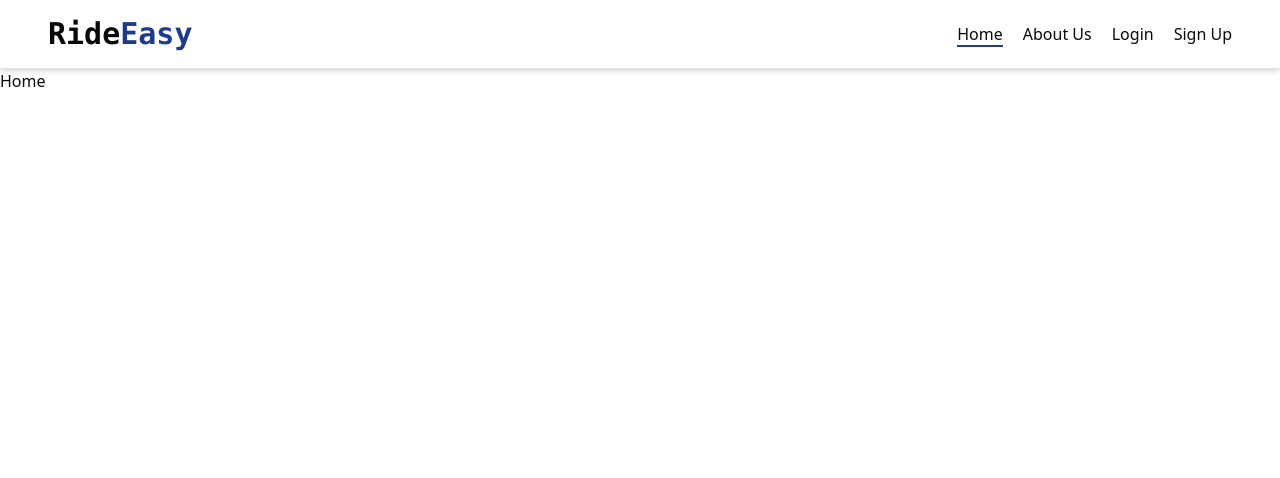
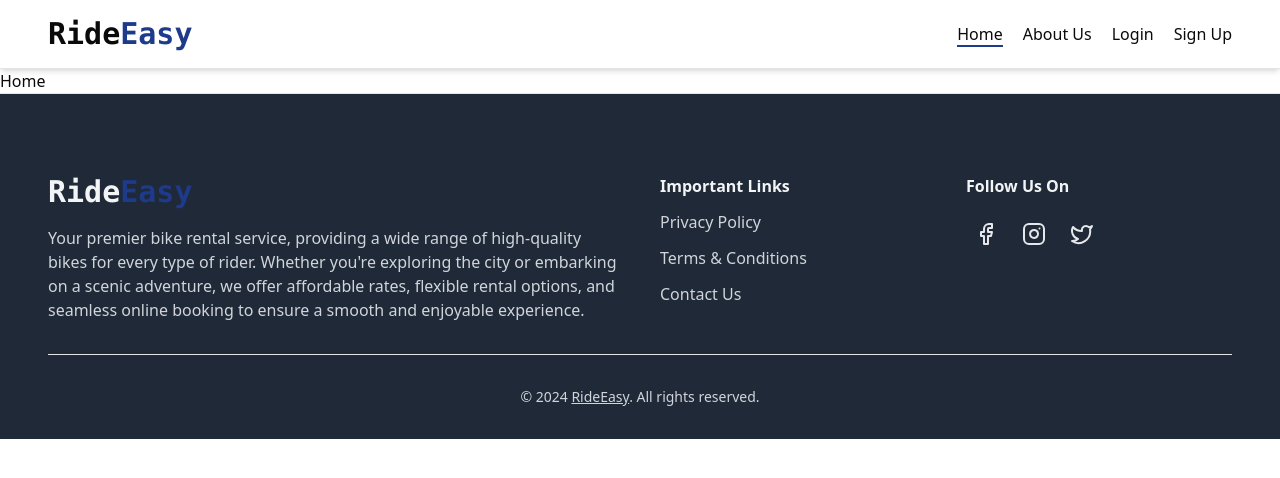
Before and after one commit to imtiazsakib15/bike-rental-service-client, a React (Vite) app: page / in a window 1280 px wide. Shown: the top 478 px of the page. Built offline with nearby package versions, Linux system fonts and the light colour scheme.

Commit message:
footer added

```diff
--- /dev/null
+++ b/src/components/custom/Footer/Footer.tsx
@@ -0,0 +1,70 @@
+import { Link } from "react-router-dom";
+import Container from "../Container";
+import { Facebook, Instagram, Twitter } from "lucide-react";
+import FooterLink from "./FooterLink";
+import SocialIcon from "./SocialIcon";
+
+const Footer = () => {
+  const currentYear = new Date().getFullYear();
+
+  return (
+    <footer className="bg-gray-800 pt-10 sm:pt-14 lg:pt-20 border-t">
+      <Container>
+        <div className="grid grid-cols-2 md:grid-cols-4 pb-5 sm:pb-8 gap-10">
+          <div className="col-span-2">
+            <Link to={"/"}>
+              <h3 className="text-2xl sm:text-3xl font-semibold text-gray-100 font-mono">
+                Ride<span className="text-blue-900">Easy</span>
+              </h3>
+            </Link>
+            <p className="mt-4 text-gray-300">
+              Your premier bike rental service, providing a wide range of
+              high-quality bikes for every type of rider. Whether you're
+              exploring the city or embarking on a scenic adventure, we offer
+              affordable rates, flexible rental options, and seamless online
+              booking to ensure a smooth and enjoyable experience.
+            </p>
+          </div>
+
+          <div className="col-span-1">
+            <h4 className="font-semibold text-gray-100">Important Links</h4>
+
+            <ul className="mt-3 grid space-y-3">
+              <FooterLink to="/">Privacy Policy</FooterLink>
+              <FooterLink to="/">Terms & Conditions</FooterLink>
+              <FooterLink to="/">Contact Us</FooterLink>
+            </ul>
+          </div>
+
+          <div className="col-span-1">
+            <h4 className="font-semibold text-gray-100">Follow Us On</h4>
+
+            <div className="mt-4 space-x-2">
+              <SocialIcon to="/">
+                <Facebook />
+              </SocialIcon>
+              <SocialIcon to="/">
+                <Instagram />
+              </SocialIcon>
+              <SocialIcon to="/">
+                <Twitter />
+              </SocialIcon>
+            </div>
+          </div>
+        </div>
+        <hr />
+        <div className="py-5 sm:py-8 text-center">
+          <p className="text-sm text-gray-300">
+            &copy; {currentYear}{" "}
+            <Link className="underline" to="/">
+              RideEasy
+            </Link>
+            . All rights reserved.
+          </p>
+        </div>
+      </Container>
+    </footer>
+  );
+};
+
+export default Footer;
--- /dev/null
+++ b/src/components/custom/Footer/FooterLink.tsx
@@ -0,0 +1,21 @@
+import { Link } from "react-router-dom";
+
+type TFooterLinkProps = {
+  to: string;
+  children: string;
+};
+
+const FooterLink = ({ to, children }: TFooterLinkProps) => {
+  return (
+    <li>
+      <Link
+        className="gap-x-2 text-gray-300 hover:text-gray-200 hover:underline"
+        to={to}
+      >
+        {children}
+      </Link>
+    </li>
+  );
+};
+
+export default FooterLink;
--- /dev/null
+++ b/src/components/custom/Footer/SocialIcon.tsx
@@ -0,0 +1,19 @@
+import { Link } from "react-router-dom";
+
+type TSocialIconProps = {
+  to: string;
+  children: React.ReactNode;
+};
+
+const SocialIcon = ({ to, children }: TSocialIconProps) => {
+  return (
+    <Link
+      className="inline-flex justify-center items-center gap-x-3.5 w-10 h-10 text-center text-gray-200 hover:bg-white/[.1] rounded-md focus:outline-none focus:ring-2 focus:ring-blue-600 focus:ring-offset-2 focus:ring-offset-gray-900 transition"
+      to={to}
+    >
+      {children}
+    </Link>
+  );
+};
+
+export default SocialIcon;
--- a/src/layout/MainLayout.tsx
+++ b/src/layout/MainLayout.tsx
@@ -1,12 +1,14 @@
+import Footer from "@/components/custom/Footer/Footer";
 import NavBar from "@/components/custom/NavBar";
 import { Outlet } from "react-router-dom";
 
 const MainLayout = () => {
   return (
-    <div>
+    <>
       <NavBar />
       <Outlet />
-    </div>
+      <Footer />
+    </>
   );
 };
 
```
